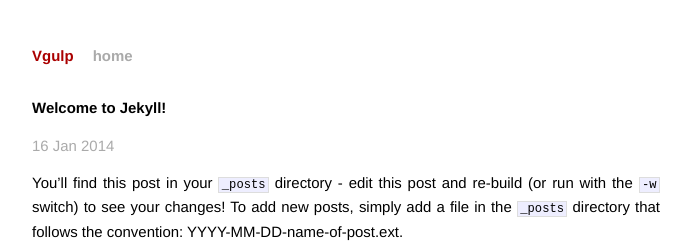
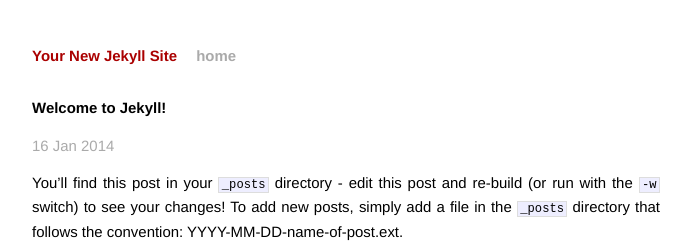
Before and after one commit to ajeeshpu/vgulp-jekyll, a Jekyll site: the page built from site/_posts/2014-01-16-welcome-to-jekyll.markdown, in a window 1280 px wide. Shown: the top 243 px of the page, without its empty margins (294-985 px from the left). Built offline with Jekyll 4.4.1, drawn with Linux system fonts in a browser that asks for light colours; Markdown is read by kramdown in place of the engine named in the settings.

Commit message:
trying again

```diff
--- a/site/_config.yml
+++ b/site/_config.yml
@@ -1,5 +1,4 @@
-name: Vgulp
+name: Your New Jekyll Site
 markdown: redcarpet
 pygments: true
-safe: true
-lsi: false
+baseurl: /vgulp-jekyll/site
--- a/site/_posts/2014-01-16-welcome-to-jekyll.markdown
+++ b/site/_posts/2014-01-16-welcome-to-jekyll.markdown
@@ -1,7 +1,7 @@
 ---
 layout: post
 title:  "Welcome to Jekyll!"
-date:   2014-01-16 10:06:15
+date:   2014-01-16 12:01:14
 categories: jekyll update
 ---
 
```
